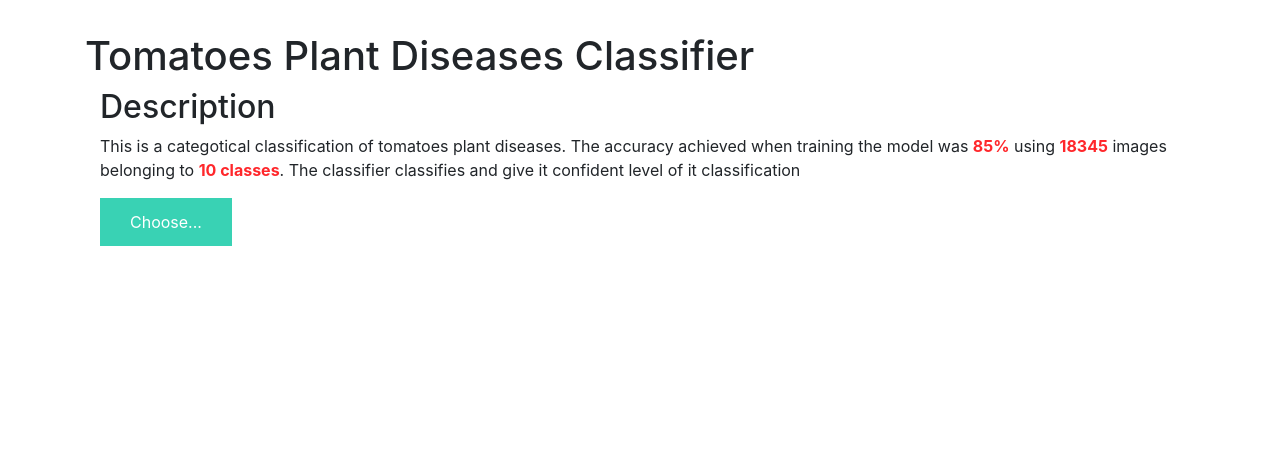
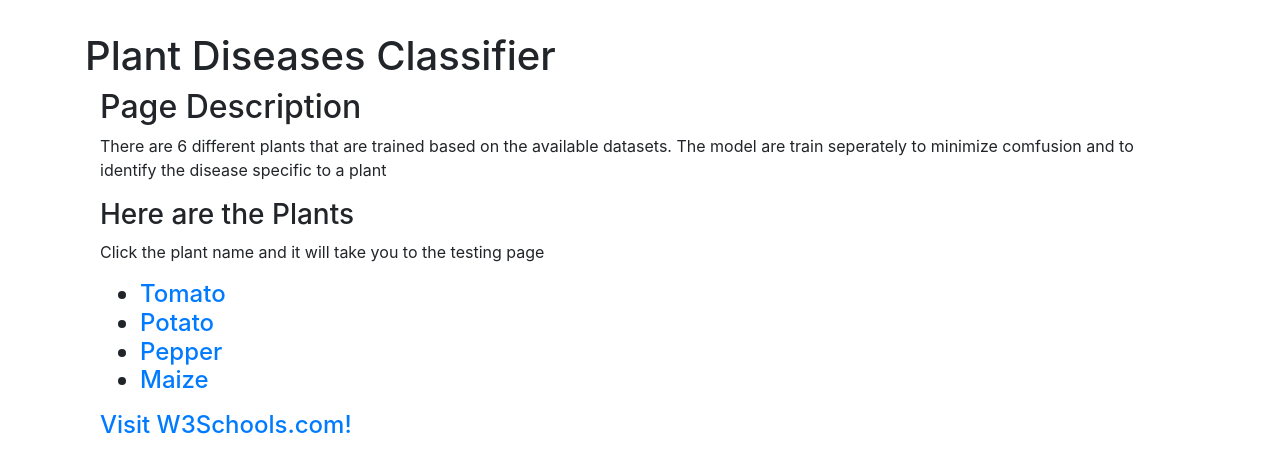
Before and after one commit to dit-x/Deep-Learning, a Flask app: page / in a window 1280 px wide. Shown: the part 56-529 px from the top of the page. Run offline with Flask 2, Linux system fonts and the light colour scheme; some libraries are stand-ins or nearby versions.

```diff
--- a/plant_disease_identification/app.py
+++ b/plant_disease_identification/app.py
@@ -61,10 +61,17 @@ def model_predict(img_path, model):
         return (f'Infected with {labels[what_class[0]].upper()} with confident scale of {scale}')
 
 
+
+
 @app.route('/', methods=['GET'])
-def index():
-    # Main page
-    return render_template('index.html')
+@app.route('/home', methods=['GET'])
+def home():
+    return render_template('home.html')
+
+
+@app.route('/tomato', methods=['GET'])
+def tomato():
+    return render_template('tomato.html')
 
 
 @app.route('/predict', methods=['GET', 'POST'])
--- /dev/null
+++ b/plant_disease_identification/templates/home.html
@@ -0,0 +1,30 @@
+{% extends "base.html" %} {% block content %}
+
+<h1>Plant Diseases Classifier</h1>
+
+<div class="container">
+
+    <h2>Page Description</h2>
+    <p>
+        There are 6 different plants that are trained based on the available datasets. The model are
+        train seperately to minimize comfusion and to identify the disease specific to a plant
+    </p>
+</div>
+
+<div class='container'>
+    <h3>Here are the Plants</h3>
+    <p>Click the plant name and it will take you to the testing page</p>
+    <h4>
+        <ul>
+            <li><a href="/tomato">Tomato</a></li>
+            <li><a href="/tomato">Potato</a></li>
+            <li><a href="/tomato">Pepper</a></li>
+            <li><a href="/tomato">Maize</a></li>
+        </ul>
+    <h4/>
+
+    <a href="https://www.w3schools.com/">Visit W3Schools.com!</a>
+</div>
+
+
+{% endblock %}
```
Also changed, not shown: plant_disease_identification/templates/base.html (line endings or trailing spaces), plant_disease_identification/templates/tomato.html (renamed from plant_disease_identification/templates/index.html).
